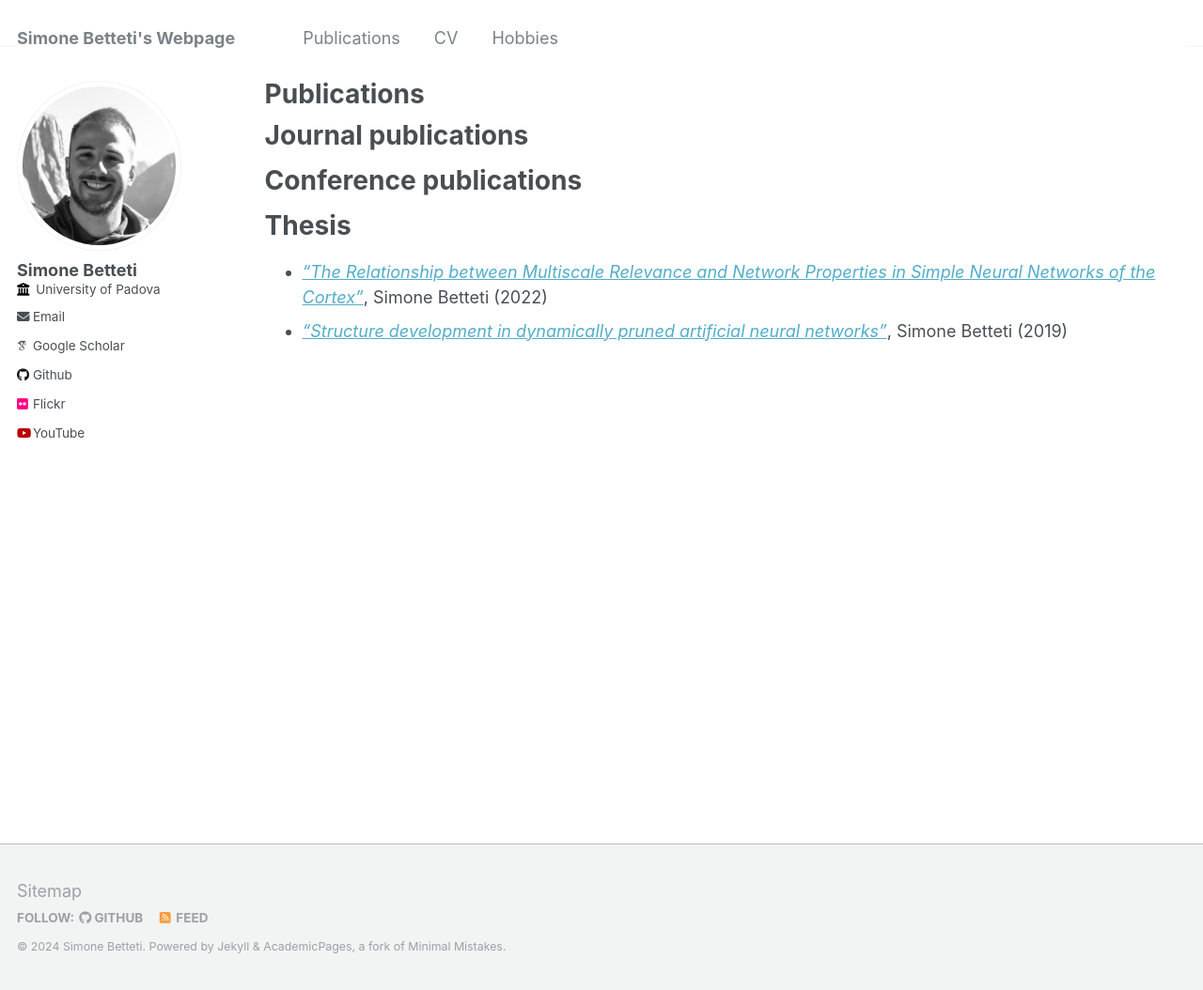
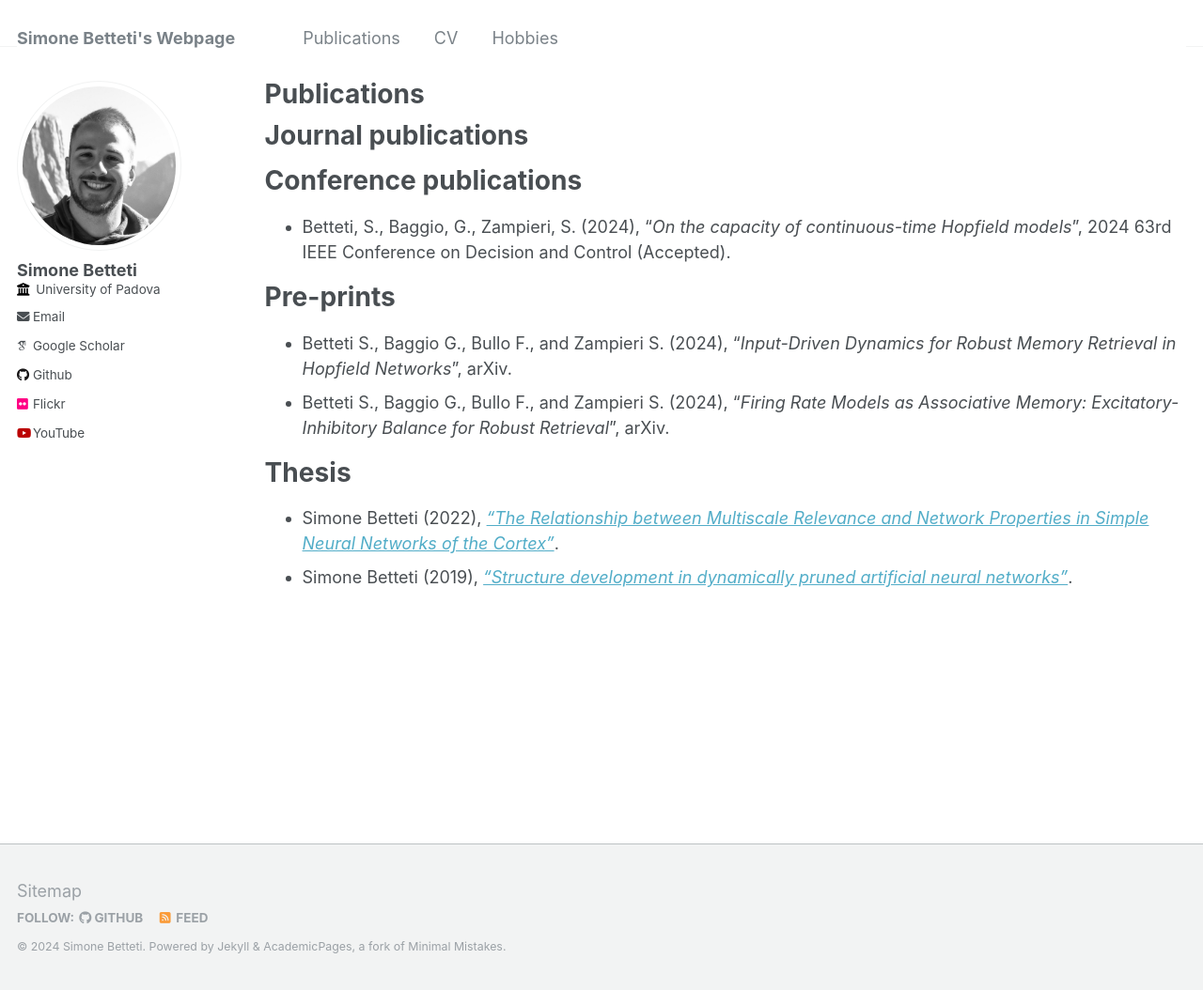
Before and after one commit to sim1bet/sim1bet.github.io, a Jekyll site: the page built from _pages/publications.md, in a window 1280 px wide and 1054 px high. Shown: the whole window at 94% size. Built offline with Jekyll 4.4.1, drawn with Linux system fonts in a browser that asks for light colours; some web fonts are replaced.

Commit message:
Update publications.md

```diff
--- a/_pages/publications.md
+++ b/_pages/publications.md
@@ -8,7 +8,12 @@ author_profile: true
 # Journal publications
 
 # Conference publications
+* Betteti, S., Baggio, G., Zampieri, S. (2024), "_On the capacity of continuous-time Hopfield models_", 2024 63rd IEEE Conference on Decision and Control (Accepted).
+
+# Pre-prints
+* Betteti S., Baggio G., Bullo F., and Zampieri S. (2024), "_Input-Driven Dynamics for Robust Memory Retrieval in Hopfield Networks_", arXiv.
+* Betteti S., Baggio G., Bullo F., and Zampieri S. (2024), "_Firing Rate Models as Associative Memory: Excitatory-Inhibitory Balance for Robust Retrieval_", arXiv.
 
 # Thesis
-* [_"The Relationship between Multiscale Relevance and Network Properties in Simple Neural Networks of the Cortex"_](https://github.com/sim1bet/M.Sc.-Thesis/blob/main/TheRelationshipBetweenMSRandSimpleNNofTheCortex.pdf), Simone Betteti (2022)
-* [_"Structure development in dynamically pruned artificial neural networks"_](https://github.com/sim1bet/B.Sc.-Thesis/blob/master/StructureDevelopmentInDynamicallyPrunedANNs.pdf), Simone Betteti (2019)
+* Simone Betteti (2022), [_"The Relationship between Multiscale Relevance and Network Properties in Simple Neural Networks of the Cortex"_](https://github.com/sim1bet/M.Sc.-Thesis/blob/main/TheRelationshipBetweenMSRandSimpleNNofTheCortex.pdf).
+* Simone Betteti (2019), [_"Structure development in dynamically pruned artificial neural networks"_](https://github.com/sim1bet/B.Sc.-Thesis/blob/master/StructureDevelopmentInDynamicallyPrunedANNs.pdf).
```
